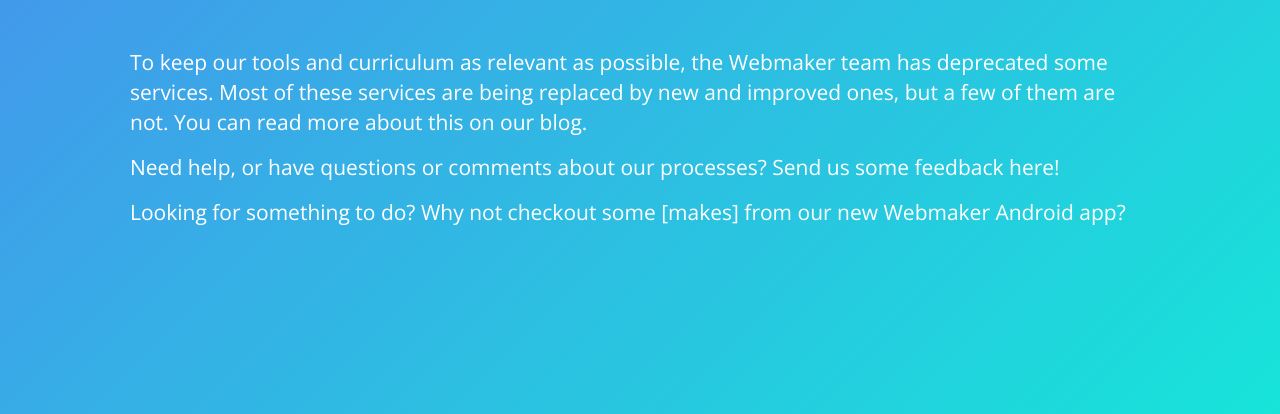
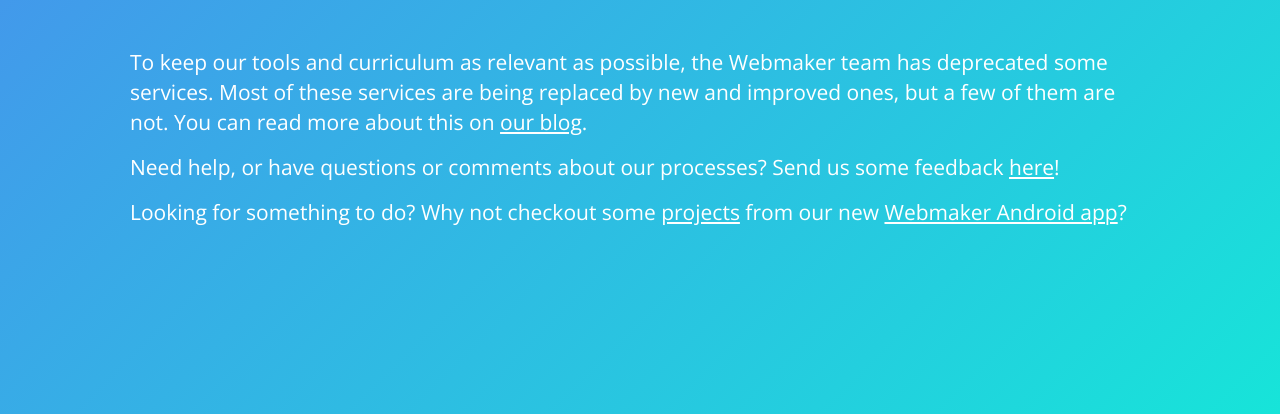
Before and after one commit to mozilla/mofo-deprecation, a website: page index.html in a window 1280 px wide. Shown: the part 386-800 px from the top of the page. Drawn offline with nearby package versions, Linux system fonts and the light colour scheme.

Commit message:
add links

```diff
--- a/index.html
+++ b/index.html
@@ -25,9 +25,9 @@
           <h1>Hello there!</h1>
           <h2>You were looking for something, but, unfortunately, it's no longer here.</h2>
         </section>
-        <p>To keep our tools and curriculum as relevant as possible, the Webmaker team has deprecated some services. Most of these services are being replaced by new and improved ones, but a few of them are not. You can read more about this on our blog.</p>
-        <p>Need help, or have questions or comments about our processes? Send us some feedback here!</p>
-        <p>Looking for something to do? Why not checkout some [makes] from our new Webmaker Android app?</p>
+        <p>To keep our tools and curriculum as relevant as possible, the Webmaker team has deprecated some services. Most of these services are being replaced by new and improved ones, but a few of them are not. You can read more about this on <a href="https://blog.webmaker.org/product-update-for-appmaker-and-popcorn-maker">our blog</a>.</p>
+        <p>Need help, or have questions or comments about our processes? Send us some feedback <a href="mailto:help@webmaker.org">here</a>!</p>
+        <p>Looking for something to do? Why not checkout some <a href="https://webmaker.org/explore">projects</a> from our new <a href="https://webmaker.org">Webmaker Android app</a>?</p>
       </div>
     </div>
   </body>
```
